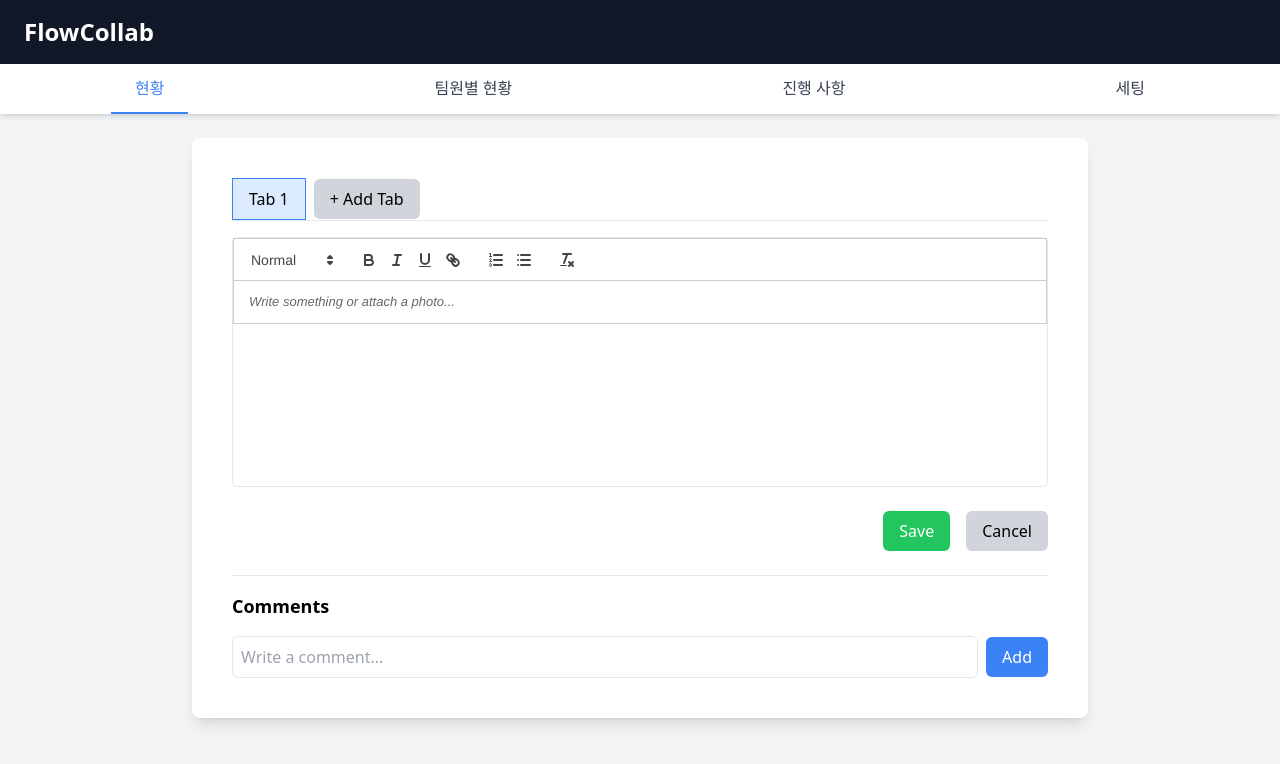
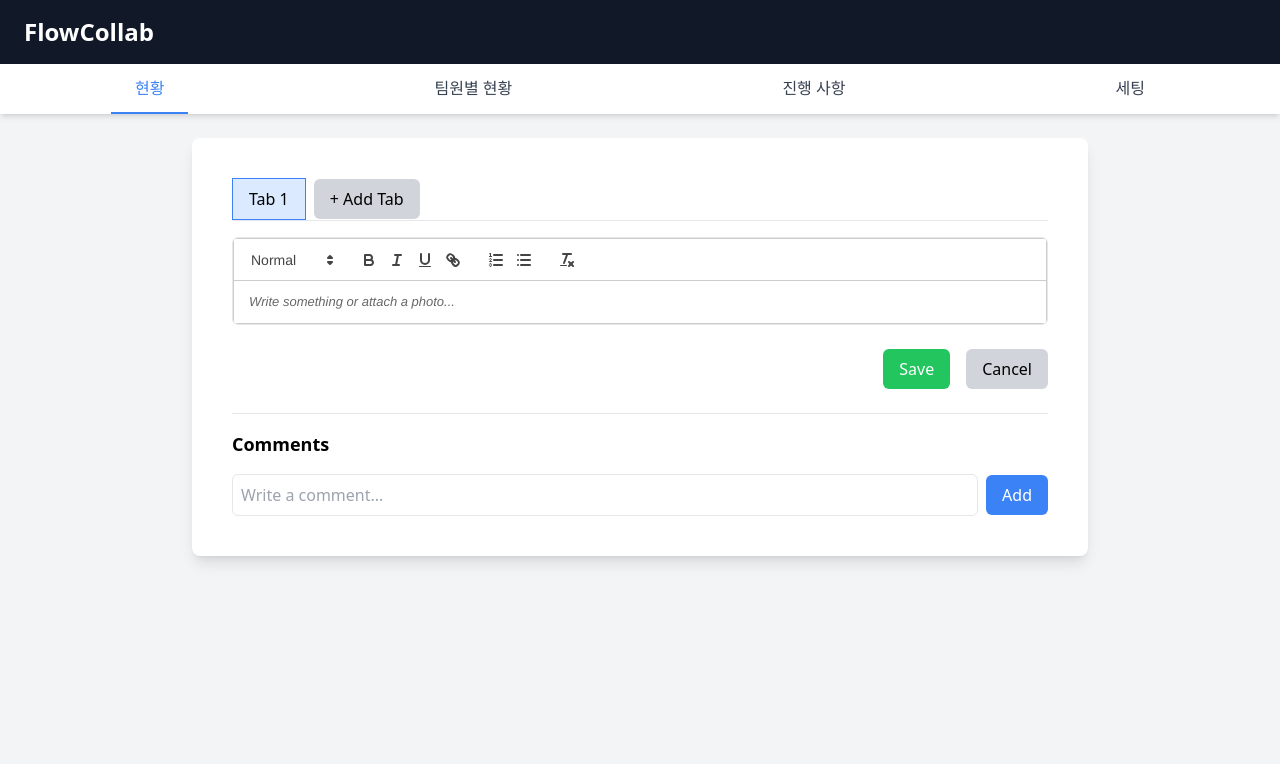
Before and after one commit to yujin-zero/FlowCollab, a React (Create React App) app in the folder frontend/: page /project/1 in a window 1280 px wide. Both pictures are taken after a click on the button "Edit". Shown: the top 764 px of the page. Built offline with nearby package versions, Linux system fonts and the light colour scheme.

Commit message:
fix: 에디터 높이를 미리보기 영역과 동일하게 조정

```diff
--- a/frontend/src/components/tabs/Overview.js
+++ b/frontend/src/components/tabs/Overview.js
@@ -1,4 +1,4 @@
-import React, { useState } from "react";
+import React, { useState, useEffect, useRef } from "react";
 import ReactQuill from "react-quill";
 import "react-quill/dist/quill.snow.css"; // Quill의 기본 스타일
 
@@ -9,6 +9,16 @@
   const [activeBrowserTab, setActiveBrowserTab] = useState("Tab 1");
   const [newComment, setNewComment] = useState("");
   const [currentUser] = useState("Anonymous"); // Placeholder for user ID
+  const previewRef = useRef(null);
+  const editorRef = useRef(null);
+
+  useEffect(() => {
+    // Adjust the editor height to match the preview height exactly
+    if (previewRef.current && editorRef.current) {
+      const previewHeight = previewRef.current.clientHeight;
+      editorRef.current.style.height = `${previewHeight}px`;
+    }
+  }, [browserTabs, activeBrowserTab]);
 
   const addBrowserTab = () => {
     const newTabName = `Tab ${browserTabs.length + 1}`;
@@ -71,11 +81,12 @@
       {activeTab.isEditing ? (
         <div className="mb-6">
           <ReactQuill
+            ref={editorRef}
             value={activeTab.blogContent}
             onChange={(content) => updateActiveTab("blogContent", content)}
             placeholder="Write something or attach a photo..."
             className="w-full border rounded-md"
-            style={{ minHeight: "250px" }}
+            style={{ overflow: "hidden" }}
           />
           <div className="mt-6 flex justify-end space-x-4">
             <button
@@ -95,6 +106,7 @@
       ) : (
         <div className="mb-6">
           <div
+            ref={previewRef}
             className="w-full min-h-40 p-2 border rounded-md bg-gray-100"
             dangerouslySetInnerHTML={{ __html: activeTab.blogContent }}
           ></div>
```
